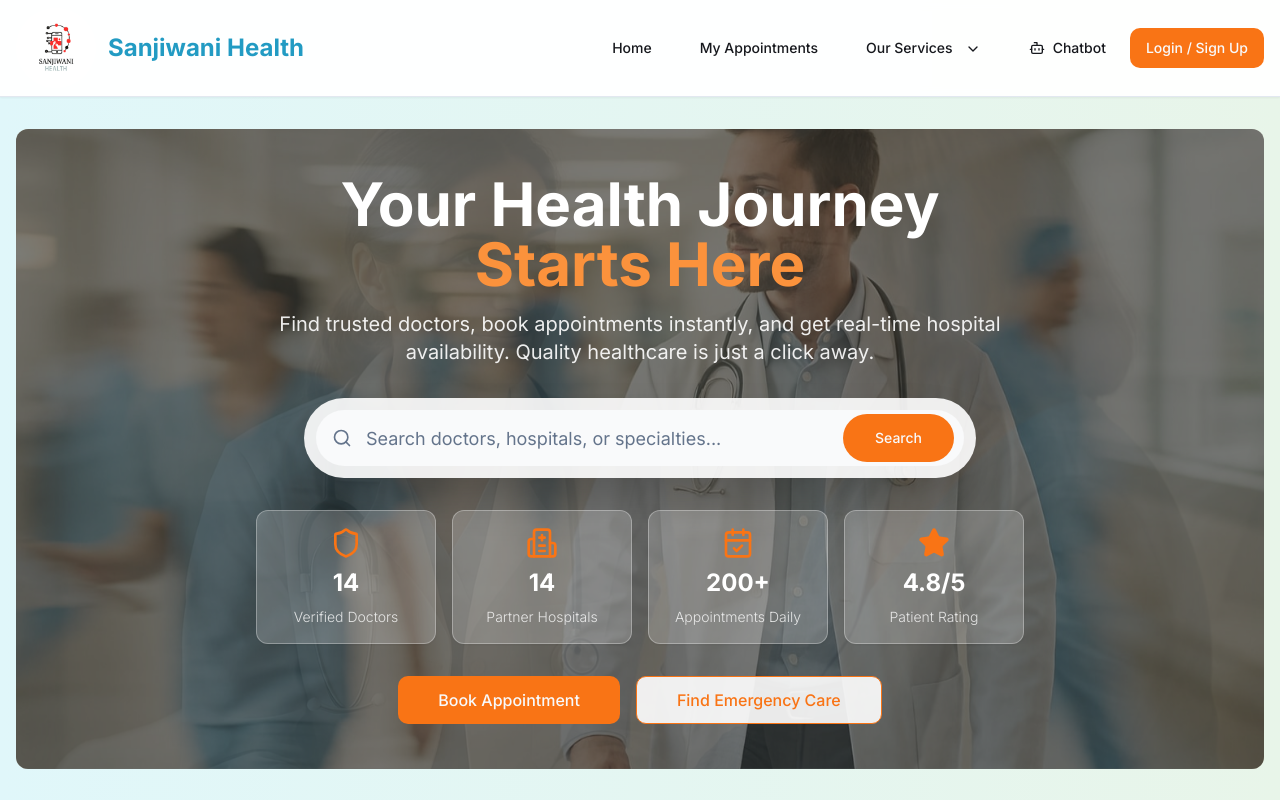
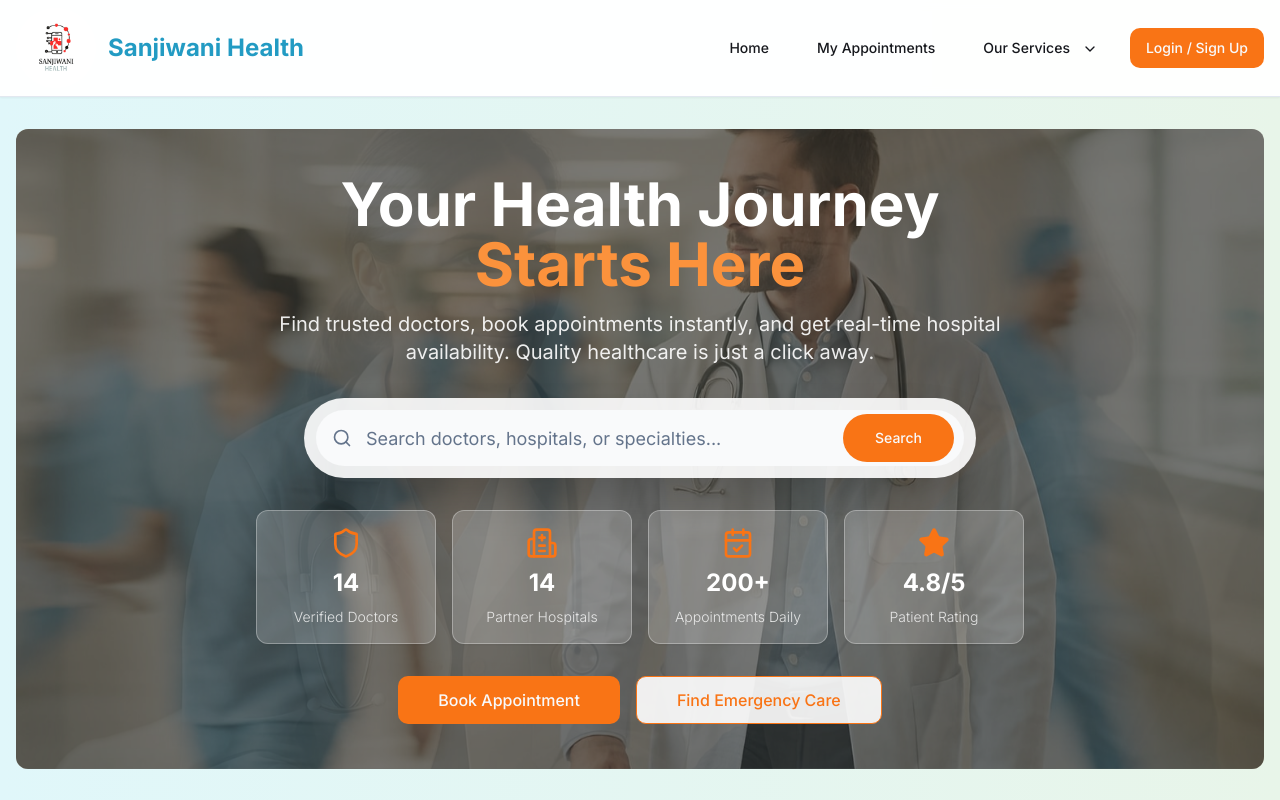
Before and after one commit to harshray23/sanjiwani, a Next.js app: page / in a window 1280 px wide. Shown: the top 800 px of the page. Built offline with nearby package versions, Linux system fonts and the light colour scheme.

Commit message:
bring back the chatbot as it was earlier not in the upper tab

```diff
--- a/src/components/layout/Header.tsx
+++ b/src/components/layout/Header.tsx
@@ -4,12 +4,11 @@
 import Link from 'next/link';
 import { Button } from '@/components/ui/button';
 import { Sheet, SheetContent, SheetHeader, SheetTitle, SheetDescription, SheetTrigger } from '@/components/ui/sheet';
-import { Menu, Stethoscope, FlaskConical, ChevronDown, Building, Hospital, Bot } from 'lucide-react';
+import { Menu, Stethoscope, FlaskConical, ChevronDown, Building, Hospital } from 'lucide-react';
 import { UserNav } from './UserNav';
 import { Suspense } from 'react';
 import Image from 'next/image';
 import { DropdownMenu, DropdownMenuContent, DropdownMenuItem, DropdownMenuTrigger } from '@/components/ui/dropdown-menu';
-import { cn } from '@/lib/utils';
 
 
 export function Header() {
@@ -24,12 +23,6 @@ export function Header() {
     { href: '/', label: 'Home' },
     { href: '/appointments', label: 'My Appointments' },
   ];
-
-  const openChatbot = () => {
-    if ((window as any).botpressWebChat) {
-      (window as any).botpressWebChat.send({ type: "trigger" });
-    }
-  }
 
   return (
     <div className="sticky top-0 z-50">
@@ -76,21 +69,12 @@ export function Header() {
               </DropdownMenuContent>
             </DropdownMenu>
 
-             <Button variant="ghost" className="group" onClick={openChatbot}>
-              <Bot />
-              Chatbot
-            </Button>
-
-
             <Suspense fallback={<Button>Login</Button>}>
               <UserNav />
             </Suspense>
           </nav>
 
           <div className="md:hidden flex items-center gap-2">
-             <Button variant="ghost" size="icon" onClick={openChatbot}>
-                <Bot />
-            </Button>
             <Suspense>
               <UserNav />
             </Suspense>
```
